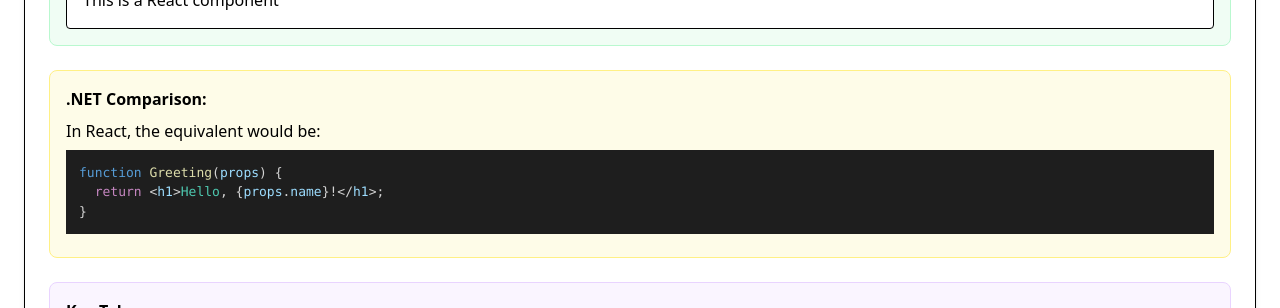
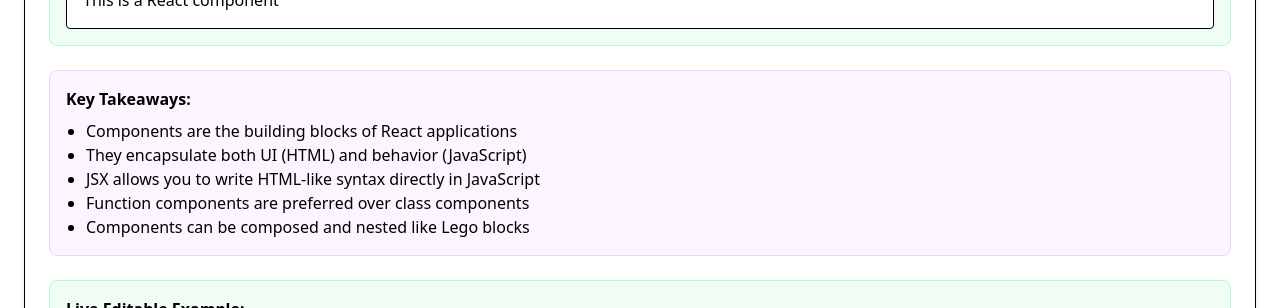
Before and after one commit to androbro/preparation, a React (Vite) app in the folder myDemoApp/: page / in a window 1280 px wide. Shown: the part 727-1035 px from the top of the page. Built offline with nearby package versions, Linux system fonts and the light colour scheme.

Commit message:
add syntax highlighting to BasicComponent and FormHandlingExample components

```diff
--- a/myDemoApp/src/components/examples/BasicComponent.tsx
+++ b/myDemoApp/src/components/examples/BasicComponent.tsx
@@ -65,18 +65,6 @@
 				</div>
 			</div>
 
-			<div className="mt-6 bg-yellow-50 border border-yellow-200 p-4 rounded-lg">
-				<h3 className="font-bold mb-2">.NET Comparison:</h3>
-				<p className="mt-2">
-					In React, the equivalent would be:
-					<SyntaxHighlighter language="javascript" style={vscDarkPlus}>
-						{`function Greeting(props) {
-  return <h1>Hello, {props.name}!</h1>;
-}`}
-					</SyntaxHighlighter>
-				</p>
-			</div>
-
 			<div className="mt-6 bg-purple-50 border border-purple-200 p-4 rounded-lg">
 				<h3 className="font-bold mb-2">Key Takeaways:</h3>
 				<ul className="list-disc pl-5">
--- a/myDemoApp/src/components/examples/FormHandlingExample.tsx
+++ b/myDemoApp/src/components/examples/FormHandlingExample.tsx
@@ -1,4 +1,6 @@
 import React, { useState, ChangeEvent, FormEvent } from "react";
+import { Prism as SyntaxHighlighter } from "react-syntax-highlighter";
+import { vscDarkPlus } from "react-syntax-highlighter/dist/esm/styles/prism";
 
 // This example demonstrates React's approach to form handling with TypeScript
 
@@ -344,6 +346,7 @@
 			<div className="border p-4 rounded shadow-sm mb-6">
 				<h3 className="font-bold mb-2">TypeScript Form Pattern</h3>
 				<div className="bg-gray-100 p-3 rounded mb-3 font-mono text-sm overflow-auto">
+					<SyntaxHighlighter language="jsx" style={vscDarkPlus}>
 						{`// Define interfaces for form data and errors
 interface UserFormData {
   username: string;
@@ -395,6 +398,7 @@
     </form>
   );
 }`}
+					</SyntaxHighlighter>
 				</div>
 				<p className="text-sm text-gray-600">
 					Using TypeScript interfaces for form data creates a strongly-typed
@@ -408,6 +412,7 @@
 					<div>
 						<h4 className="font-semibold mb-1">C# Model and Validation:</h4>
 						<div className="font-mono bg-gray-100 p-2 text-sm">
+							<SyntaxHighlighter language="csharp" style={vscDarkPlus}>
 								{`// C# Model class with validation
 public class UserRegistrationModel
 {
@@ -431,11 +436,13 @@
 
     public string Comments { get; set; }
 }`}
+							</SyntaxHighlighter>
 						</div>
 					</div>
 					<div>
 						<h4 className="font-semibold mb-1">TypeScript Equivalent:</h4>
 						<div className="font-mono bg-gray-100 p-2 text-sm">
+							<SyntaxHighlighter language="jsx" style={vscDarkPlus}>
 								{`// TypeScript interfaces
 interface UserRegistrationData {
 	firstName: string;
@@ -465,6 +472,7 @@
 
 	return errors;
 }`}
+							</SyntaxHighlighter>
 						</div>
 					</div>
 				</div>
```
Lines whose indentation alone changed are shown as unchanged.
